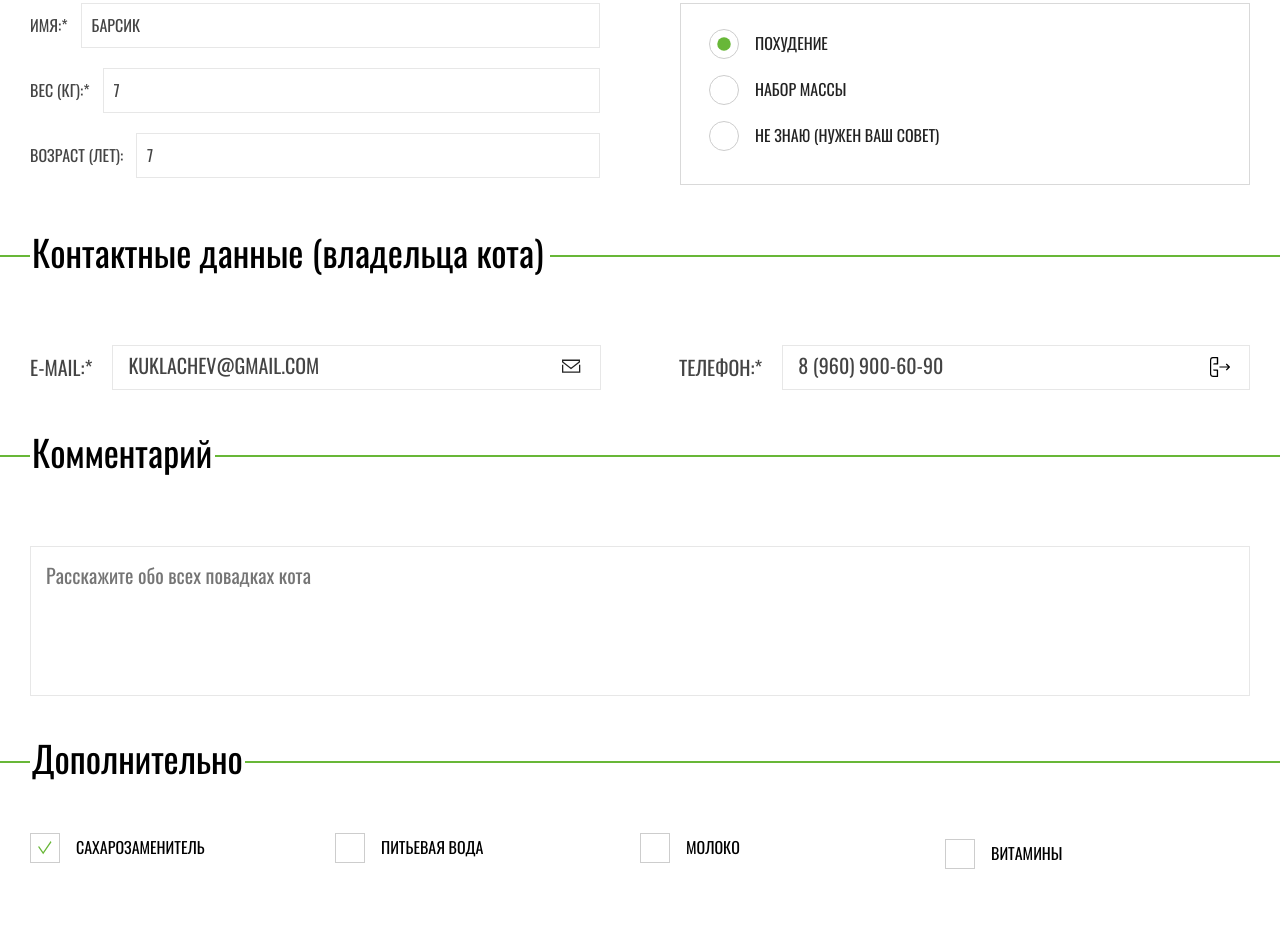
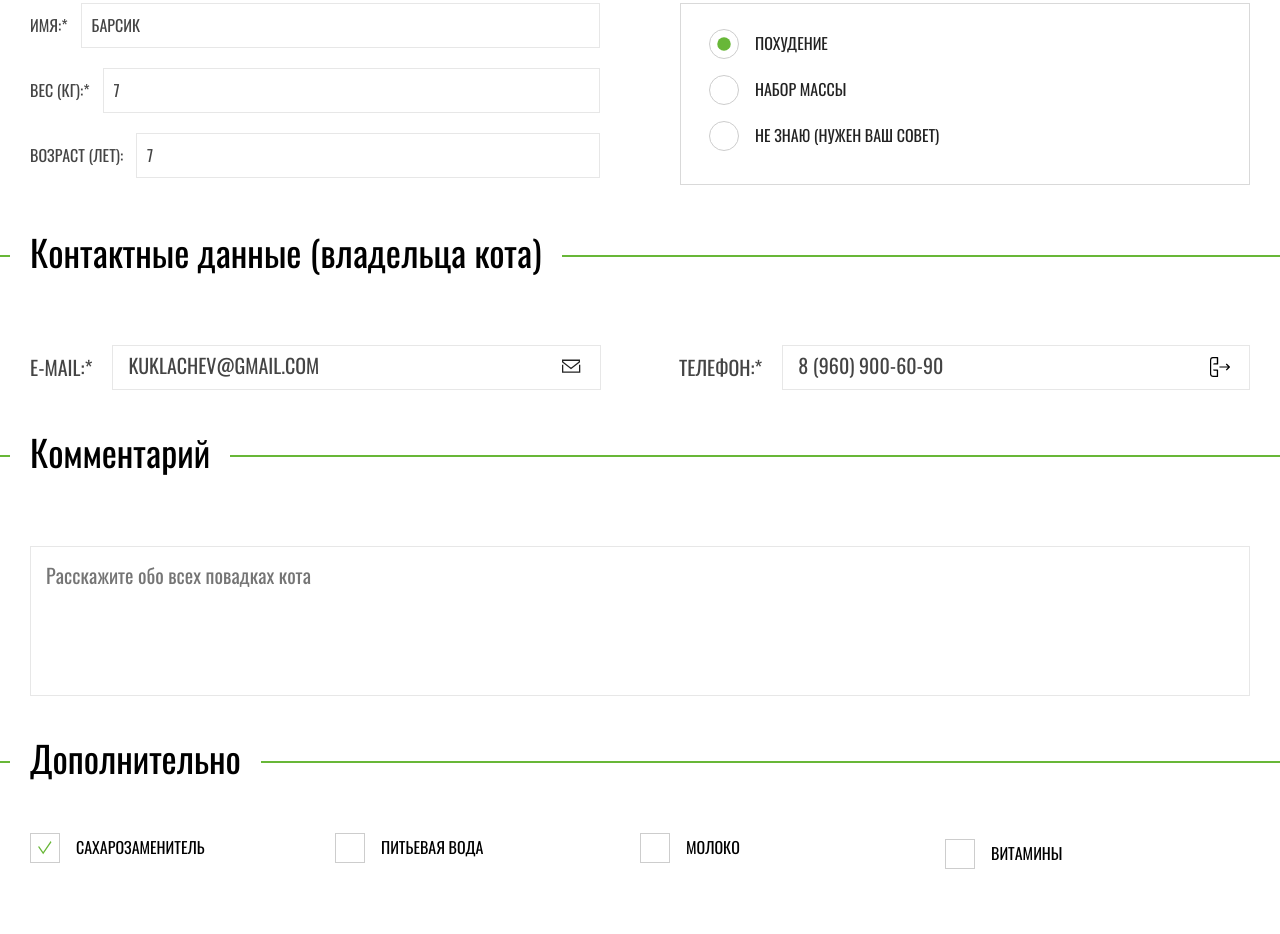
Before and after one commit to malienkoN/1172129-cat-energy-20, a website: page source/form.html in a window 1280 px wide. Shown: the part 423-1357 px from the top of the page. Drawn offline with nearby package versions, Linux system fonts and the light colour scheme; files that its build step writes are made by us from their sources.

Commit message:
fieldset done

```diff
--- a/source/sass/fieldset.scss
+++ b/source/sass/fieldset.scss
@@ -6,27 +6,18 @@
   border-top: 2px solid $green-500;
 
   &__title {
-    margin-top: -16px;
+    display: inline-block;
+    background: white;
+    width: max-content;
+    padding: 0 20px;
+    margin: -16px 0 0 -20px;
     font-size: 24px;
     line-height: 1.08;
     font-weight: 400;
     color: #000000;
-    background-color: #ffffff;
-
-    &--first {
-      max-width: 230px;
-    }
 
     &--second {
-      max-width: 187px;
-    }
-
-    &--third {
-      max-width: 125px;
-    }
-
-    &--fourth {
-      max-width: 145px;
+      max-width: 221px;
     }
   }
 }
@@ -39,20 +30,8 @@
       font-size: 36px;
       line-height: 1;
 
-      &--first {
-        max-width: 345px;
-      }
-
       &--second {
-        max-width: 520px;
-      }
-
-      &--third {
-        max-width: 185px;
-      }
-
-      &--fourth {
-        max-width: 215px;
+        max-width: 555px;
       }
     }
   }
```
